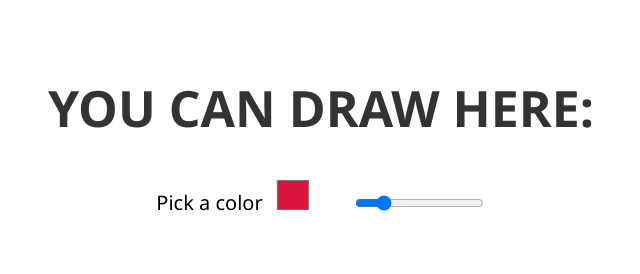
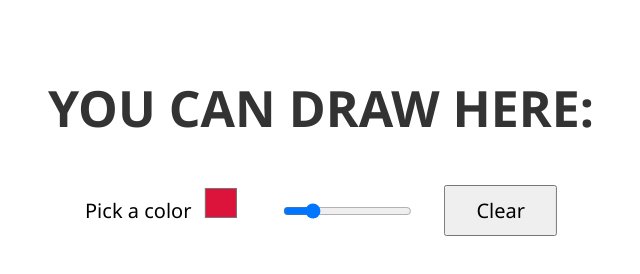
Before and after one commit to Lukovkammm/Fun-with-HTML5-Canvas, a plain HTML site: page index.html in a window 1280 px wide. Shown: the whole page, without its empty margins (319-959 px from the left). Drawn offline with Linux system fonts and the light colour scheme.

Commit message:
feat: add clear button

```diff
--- a/index.html
+++ b/index.html
@@ -15,6 +15,7 @@
             <label for="color">Pick a color</label>
             <input type="color" value="#DC143C" name="color" id="color">
             <input type="range" min="1" max="100" value="20" name="size">
+            <button class="clear">Clear</button>
         </div>
     </div>
     <canvas id="canvas"></canvas>
--- a/script.js
+++ b/script.js
@@ -2,6 +2,7 @@ const canvas = document.getElementById('canvas');
 const ctx = canvas.getContext('2d');
 const color = document.querySelector('input[type=color]');
 const lineWidth = document.querySelector('input[type=range]');
+const clearBtn = document.querySelector('.clear');
 
 canvas.width = document.body.clientWidth;
 canvas.height = document.body.clientHeight;
@@ -27,3 +28,6 @@ function draw(e) {
 canvas.addEventListener('mousemove', draw);
 canvas.addEventListener('mousedown', () => isDrawing = true);
 canvas.addEventListener('mouseup', () => isDrawing = false);
+clearBtn.addEventListener('click', () => {
+    ctx.clearRect(0, 0, canvas.width, canvas.height);
+})
--- a/style.css
+++ b/style.css
@@ -3,10 +3,10 @@ body {
     margin: 0;
     width: 100vw;
     height: 100vh;
+    font-family: 'Segoe UI', Tahoma, Geneva, Verdana, sans-serif;
 }
 
 h1 {
-    font-family: 'Segoe UI', Tahoma, Geneva, Verdana, sans-serif;
     font-size: 50px;
     text-align: center;
     text-transform: uppercase;
@@ -25,11 +25,10 @@ h1 {
     justify-content: center;
     align-items: center;
     flex-wrap: wrap;
-
 }
 
 label {
-    font-family: 'Segoe UI', Tahoma, Geneva, Verdana, sans-serif;
+    font-family: inherit;
     font-size: 20px;
 }
 
@@ -42,3 +41,10 @@ input[type=color] {
     background: none;
     cursor: pointer;
 }
+
+.clear {
+    font-family: inherit;
+    font-size: 20px;
+    margin: 10px 0 10px 30px;
+    padding: 10px 30px;
+}
```
